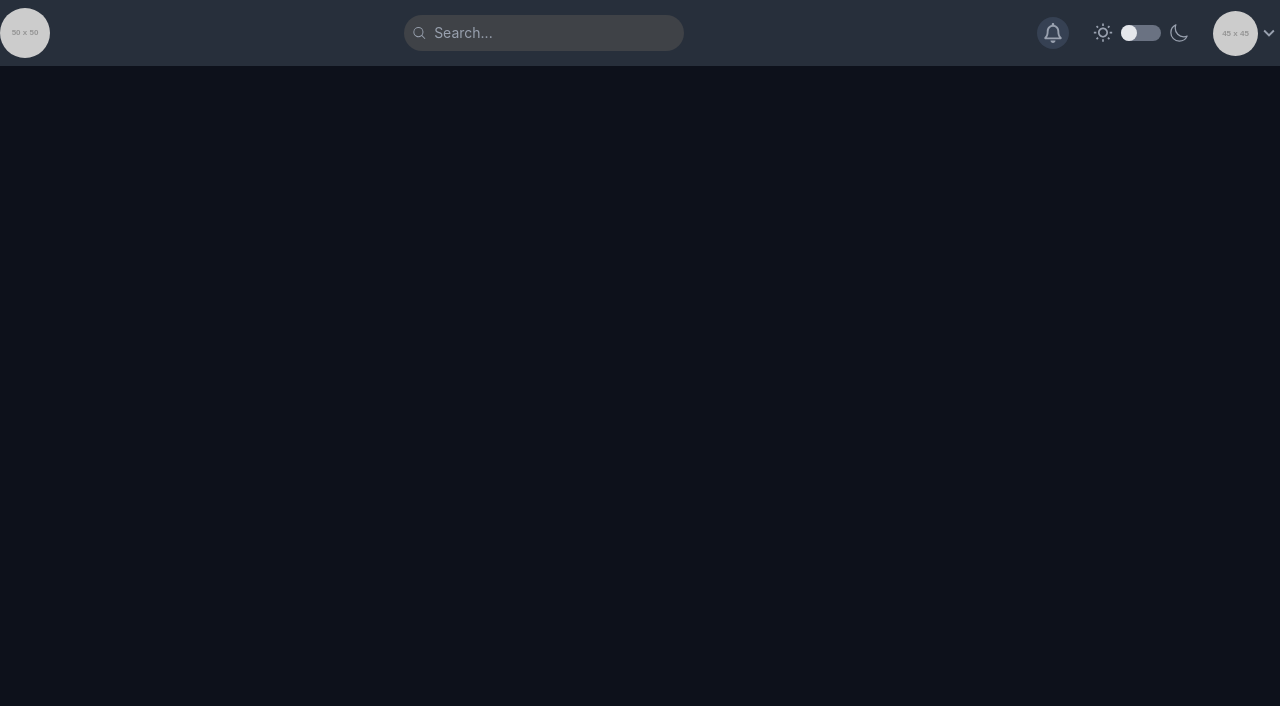
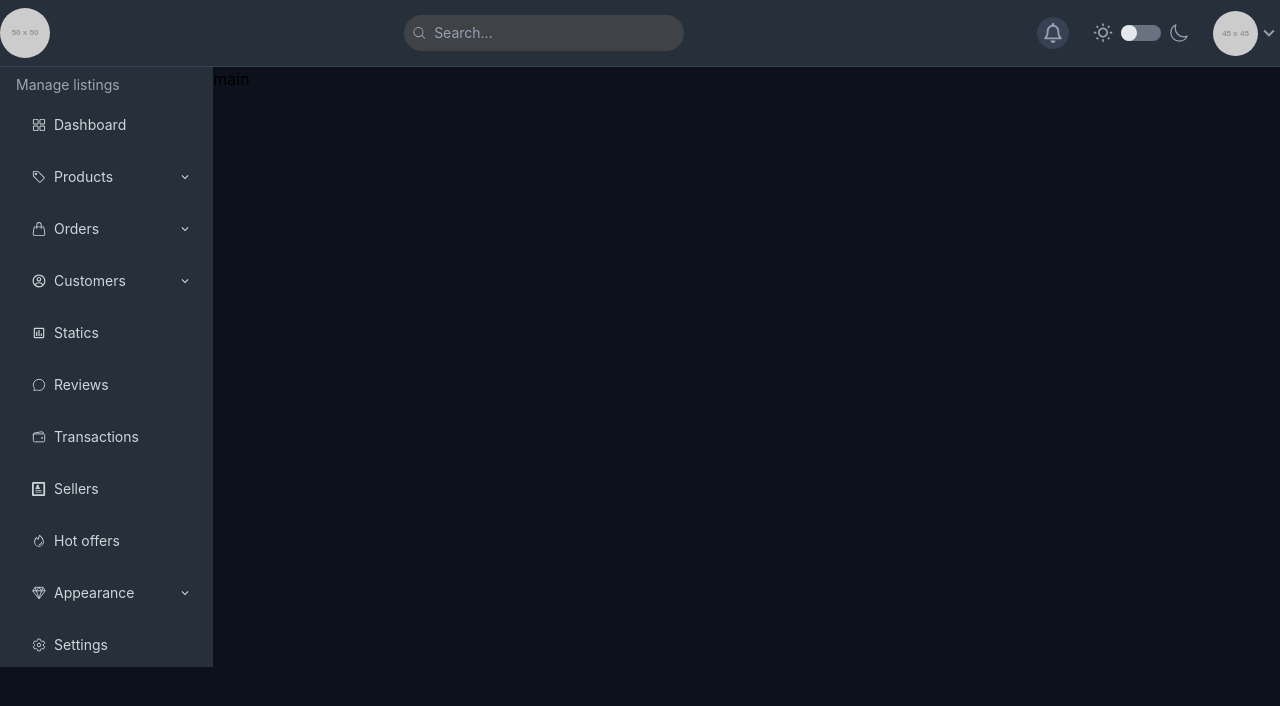
Before and after one commit to nimanek/dashboard, a React (Vite) app: page / in a window 1280 px wide. Shown: the top 706 px of the page. Built offline with nearby package versions, Linux system fonts and the light colour scheme.

Commit message:
created sidebar UI

```diff
--- a/src/App.tsx
+++ b/src/App.tsx
@@ -1,13 +1,17 @@
-import './App.css'
-import { Header } from './components/Header'
+import "./App.css";
+import { Header } from "./components/Header";
+import { Sidebar } from "./components/Sidebar";
 
 function App() {
-
-  return (
-    <>
-     <Header />
-    </>
-  )
+    return (
+        <>
+            <Header />
+            <div className="grid grid-cols-12">
+                <div className="col-start-1 col-end-3"><Sidebar /></div>
+                <div className="col-span-10">main</div>
+            </div>
+        </>
+    );
 }
 
-export default App
+export default App;
--- a/src/components/Header.tsx
+++ b/src/components/Header.tsx
@@ -32,6 +32,7 @@ export const Header = () => {
                 </button>
             </div>
         </header>
+        <hr className="relative -bottom-2 text-gray-700"/>
     </div>
   )
 }
--- /dev/null
+++ b/src/components/Sidebar.tsx
@@ -0,0 +1,119 @@
+import { MdKeyboardArrowDown } from "react-icons/md";
+import { RxDashboard } from "react-icons/rx";
+import { BsTag } from "react-icons/bs";
+import { BsHandbag } from "react-icons/bs";
+import { CgProfile } from "react-icons/cg";
+import { MdOutlineInsertChart } from "react-icons/md";
+import { IoChatbubbleOutline } from "react-icons/io5";
+import { IoWalletOutline } from "react-icons/io5";
+import { ImProfile } from "react-icons/im";
+import { PiFire } from "react-icons/pi";
+import { IoDiamondOutline } from "react-icons/io5";
+import { IoSettingsOutline } from "react-icons/io5";
+
+
+export const Sidebar = () => {
+  return (
+    <div>
+        <aside className='bg-[#272f3b] pt-2 text-mist-300'>
+            <nav className='w-[90%] ml-4'>
+                <p className='text-sm text-mist-400 mb-2'>Manage listings</p>
+                <ul className='flex flex-col gap-2'>
+                    <li className='rounded-sm px-4 py-1 text-sm hover:text-cyan-600 hover:bg-[#4a525d]'>
+                        <a className="flex justify-between items-center py-2" href="#">
+                            <div className="flex items-center gap-2">
+                                <RxDashboard />
+                                <span>Dashboard</span>
+                            </div>
+                        </a>
+                    </li>
+                    <li className='rounded-sm px-4 py-1 text-sm hover:text-cyan-600 hover:bg-[#4a525d]'>
+                        <a className="flex justify-between items-center py-2" href="#">
+                            <div className="flex items-center gap-2">
+                                <BsTag />
+                                <span>Products</span>
+                            </div>
+                            <MdKeyboardArrowDown/>
+                        </a>
+                    </li>
+                   <li className='rounded-sm px-4 py-1 text-sm hover:text-cyan-600 hover:bg-[#4a525d]'>
+                        <a className="flex justify-between items-center py-2" href="#">
+                            <div className="flex items-center gap-2">
+                                <BsHandbag />
+                                <span>Orders</span>
+                            </div>
+                            <MdKeyboardArrowDown/>
+                        </a>
+                    </li>
+                    <li className='rounded-sm px-4 py-1 text-sm hover:text-cyan-600 hover:bg-[#4a525d]'>
+                        <a className="flex justify-between items-center py-2" href="#">
+                            <div className="flex items-center gap-2">
+                                <CgProfile />
+                                <span>Customers</span>
+                            </div>
+                            <MdKeyboardArrowDown/>
+                        </a>
+                    </li>
+                    <li className='rounded-sm px-4 py-1 text-sm hover:text-cyan-600 hover:bg-[#4a525d]'>
+                        <a className="flex justify-between items-center py-2" href="#">
+                            <div className="flex items-center gap-2">
+                                <MdOutlineInsertChart />
+                                <span>Statics</span>
+                            </div>
+                        </a>
+                    </li>
+                    <li className='rounded-sm px-4 py-1 text-sm hover:text-cyan-600 hover:bg-[#4a525d]'>
+                        <a className="flex justify-between items-center py-2" href="#">
+                            <div className="flex items-center gap-2">
+                                <IoChatbubbleOutline />
+                                <span>Reviews</span>
+                            </div>
+                        </a>
+                    </li>
+                    <li className='rounded-sm px-4 py-1 text-sm hover:text-cyan-600 hover:bg-[#4a525d]'>
+                        <a className="flex justify-between items-center py-2" href="#">
+                            <div className="flex items-center gap-2">
+                                <IoWalletOutline />
+                                <span>Transactions</span>
+                            </div>
+                        </a>
+                    </li>
+                    <li className='rounded-sm px-4 py-1 text-sm hover:text-cyan-600 hover:bg-[#4a525d]'>
+                        <a className="flex justify-between items-center py-2" href="#">
+                            <div className="flex items-center gap-2">
+                                <ImProfile />
+                                <span>Sellers</span>
+                            </div>
+                        </a>
+                    </li>
+                    <li className='rounded-sm px-4 py-1 text-sm hover:text-cyan-600 hover:bg-[#4a525d]'>
+                        <a className="flex justify-between items-center py-2" href="#">
+                            <div className="flex items-center gap-2">
+                                <PiFire />
+                                <span>Hot offers</span>
+                            </div>
+                        </a>
+                    </li>
+                    <li className='rounded-sm px-4 py-1 text-sm hover:text-cyan-600 hover:bg-[#4a525d]'>
+                        <a className="flex justify-between items-center py-2" href="#">
+                            <div className="flex items-center gap-2">
+                                <IoDiamondOutline />
+                                <span>Appearance</span>
+                            </div>
+                            <MdKeyboardArrowDown/>
+                        </a>
+                    </li>
+                    <li className='rounded-sm px-4 py-1 text-sm hover:text-cyan-600 hover:bg-[#4a525d]'>
+                        <a className="flex justify-between items-center py-2" href="#">
+                            <div className="flex items-center gap-2">
+                                <IoSettingsOutline />
+                                <span>Settings</span>
+                            </div>
+                        </a>
+                    </li>
+                </ul>
+            </nav>
+        </aside>
+    </div>
+  )
+}
```
